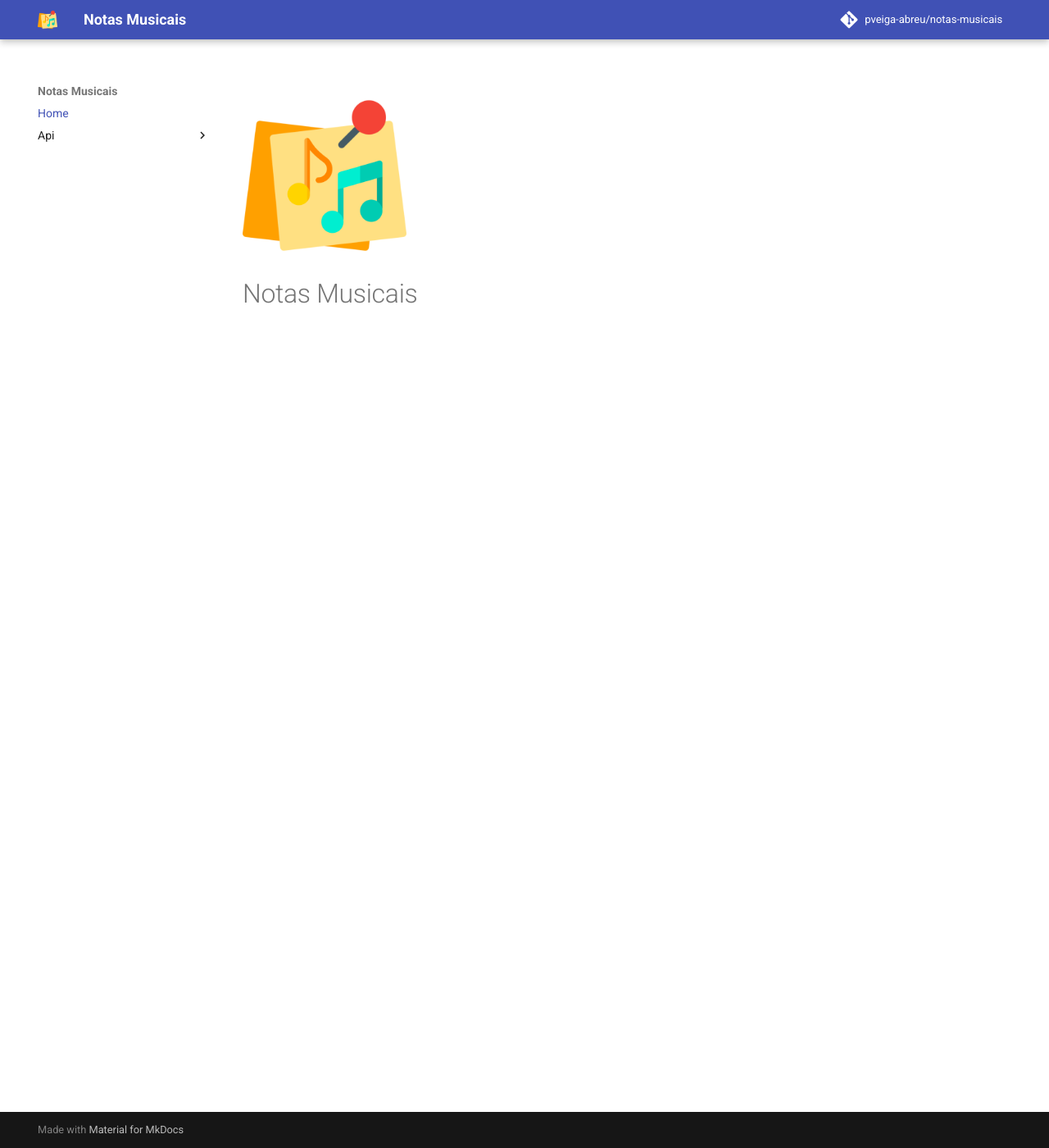
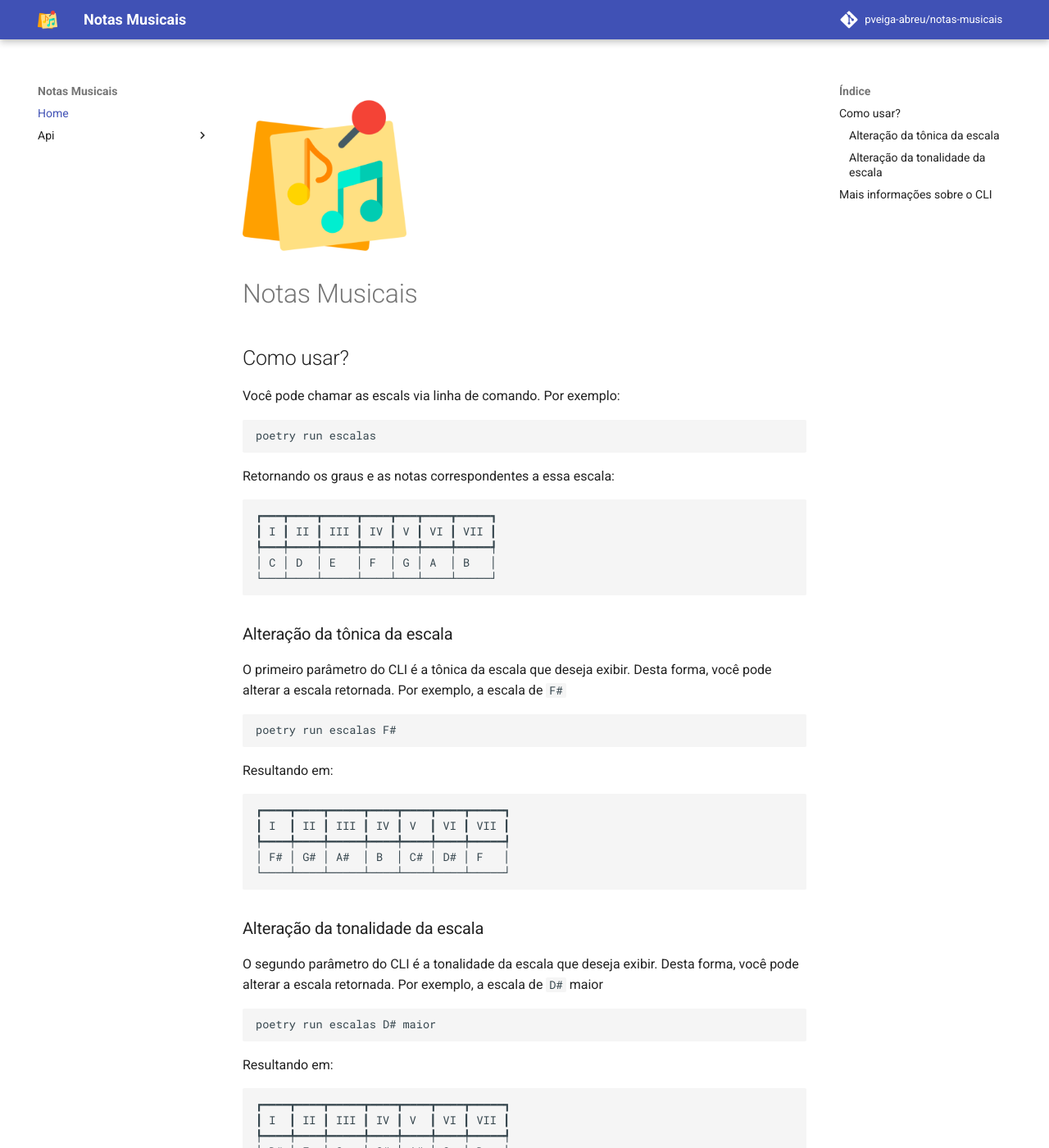
Before and after one commit to pveiga-abreu/notas-musicais, an MkDocs documentation site: the page built from docs/index.md, in a window 1280 px wide and 1400 px high. Shown: the whole window at 82% size. Built offline with MkDocs 1.6.1 and Material for MkDocs 9.7.7, drawn with Linux system fonts in a browser that asks for light colours; comment, search, counter and statistics services are not loaded; some of the changed text lies outside the part shown.

Commit message:
Exemplos de uso do CLI na página inicial da documentação

````diff
--- a/docs/index.md
+++ b/docs/index.md
@@ -1,3 +1,65 @@
 ![logo do projeto](assets/logo.png){width="200" .center}
 
 # Notas Musicais
+
+## Como usar?
+
+Você pode chamar as escals via linha de comando. Por exemplo:
+
+```bash
+poetry run escalas
+```
+
+Retornando os graus e as notas correspondentes a essa escala:
+
+```
+┏━━━┳━━━━┳━━━━━┳━━━━┳━━━┳━━━━┳━━━━━┓
+┃ I ┃ II ┃ III ┃ IV ┃ V ┃ VI ┃ VII ┃
+┡━━━╇━━━━╇━━━━━╇━━━━╇━━━╇━━━━╇━━━━━┩
+│ C │ D  │ E   │ F  │ G │ A  │ B   │
+└───┴────┴─────┴────┴───┴────┴─────┘
+```
+
+### Alteração da tônica da escala
+
+O primeiro parâmetro do CLI é a tônica da escala que deseja exibir. Desta forma, você pode alterar a escala retornada. Por exemplo, a escala de `F#`
+
+```bash
+poetry run escalas F#
+```
+
+Resultando em:
+
+```
+┏━━━━┳━━━━┳━━━━━┳━━━━┳━━━━┳━━━━┳━━━━━┓
+┃ I  ┃ II ┃ III ┃ IV ┃ V  ┃ VI ┃ VII ┃
+┡━━━━╇━━━━╇━━━━━╇━━━━╇━━━━╇━━━━╇━━━━━┩
+│ F# │ G# │ A#  │ B  │ C# │ D# │ F   │
+└────┴────┴─────┴────┴────┴────┴─────┘
+```
+
+### Alteração da tonalidade da escala
+
+O segundo parâmetro do CLI é a tonalidade da escala que deseja exibir. Desta forma, você pode alterar a escala retornada. Por exemplo, a escala de `D#` maior
+
+```bash
+poetry run escalas D# maior
+```
+
+Resultando em:
+
+```
+┏━━━━┳━━━━┳━━━━━┳━━━━┳━━━━┳━━━━┳━━━━━┓
+┃ I  ┃ II ┃ III ┃ IV ┃ V  ┃ VI ┃ VII ┃
+┡━━━━╇━━━━╇━━━━━╇━━━━╇━━━━╇━━━━╇━━━━━┩
+│ D# │ F  │ G   │ G# │ A# │ C  │ D   │
+└────┴────┴─────┴────┴────┴────┴─────┘
+```
+
+## Mais informações sobre o CLI
+
+Para mais opções, você pode utilizar a flag `--help`
+
+```bash
+poetry run escalas --help
+```
````
